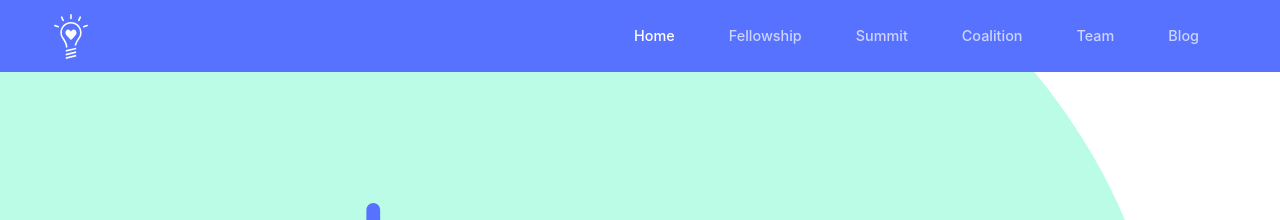
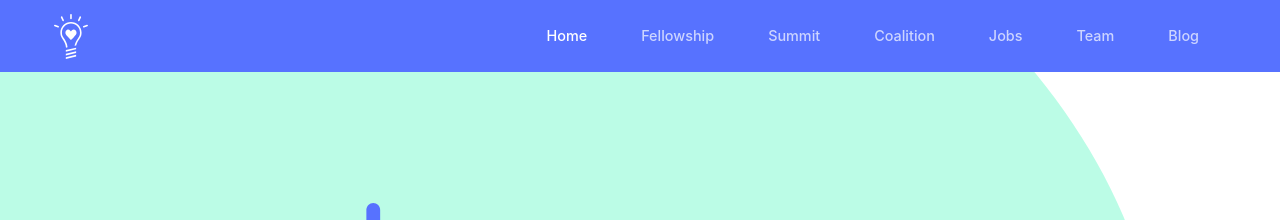
Before and after one commit to impact-labs/impact-labs.github.io, a Jekyll site: the page built from pages/home.html, in a window 1280 px wide. Shown: the top 220 px of the page. Built offline with Jekyll 4.4.1, drawn with Linux system fonts in a browser that asks for light colours.

Commit message:
add jobs link to nav

```diff
--- a/_data/nav.yaml
+++ b/_data/nav.yaml
@@ -10,6 +10,10 @@
 - title: Coalition
   url: /coalition
 
+- title: Jobs
+  url: https://impactlabs.notion.site/Current-Openings-at-Impact-Labs-3c6a003cb601470298ab9454949bea75
+  target: true
+
 - title: Team
   url: /team
 
```
